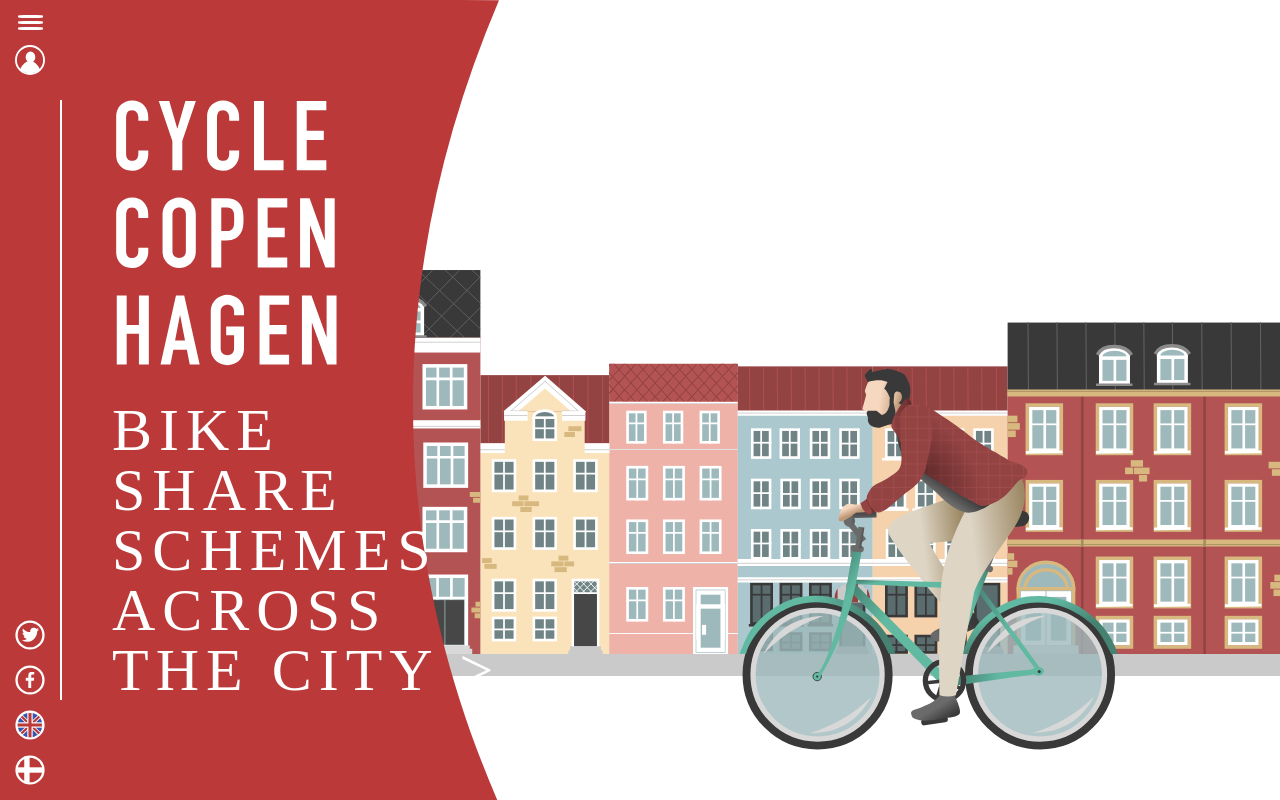
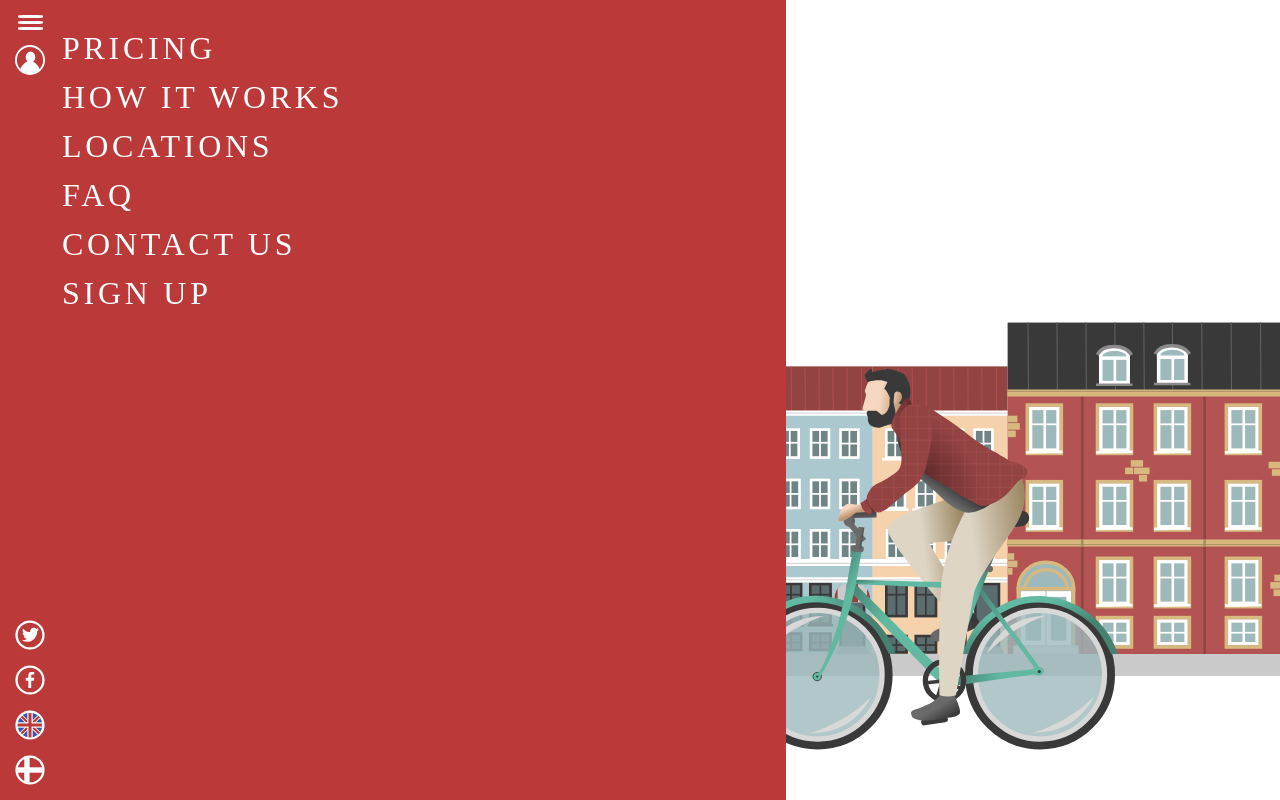
Before and after one commit to CanRaffs89/cycle-copenhagen, a plain HTML site: page index.html in a window 1280 px wide. Both pictures are taken after a click on the element 30 px from the left and 22 px from the top of the page. Shown: the top 800 px of the page. Drawn offline with Linux system fonts and the light colour scheme.

Commit message:
Added slide-out menu

```diff
--- a/index.html
+++ b/index.html
@@ -12,7 +12,7 @@
         <div class="navbar">
             <div>
                 <div class="icons-first">
-                    <div class="icon-menu" id="hamburger">
+                    <div class="icon-menu" id="hamburger" onclick="toggleActive()">
                         <div></div>
                         <div></div>
                         <div></div>
@@ -29,7 +29,7 @@
             </div>
         </div>
         <!-- Side Menu -->
-        <div class="side-menu">
+        <div id="side-menu">
             <div>
                 <a href="">pricing</a>
                 <a href="">how it works</a>
@@ -98,5 +98,6 @@
             <h2>&copy; 2020 cycle copenhagen</h2>
         </div>
     </div>
+    <script src="index.js"></script>
 </body>
 </html>
--- /dev/null
+++ b/index.js
@@ -0,0 +1,11 @@
+// Toggle side menu
+const width = screen.width;
+
+function toggleActive() {
+    if (width < 1040) {
+        document.getElementById("side-menu").classList.toggle("active-small");
+    } else {
+        // On desktops slide menu out a bit further
+        document.getElementById("side-menu").classList.toggle("active-large");
+    }
+}
--- a/scss/_navbar.scss
+++ b/scss/_navbar.scss
@@ -1,4 +1,5 @@
 .navbar {
+    z-index: 2;
     height: 60px;
     width: 100%;
     background-color: $red;
@@ -74,7 +75,6 @@
         width: 60px;
         height: 100%;
         position: absolute;
-        z-index: 1;
 
         div {
             height: 100%;
--- a/scss/_side-menu.scss
+++ b/scss/_side-menu.scss
@@ -1,9 +1,12 @@
-.side-menu {
+#side-menu {
+    z-index: 1;
     position: absolute;
     left: -2000px;
     width: 100%;
+    max-width: 786px;
     height: calc(100% - 60px);
     background-color: $red;
+    transition: .4s;
 
     div {
         height: 282px;
@@ -24,3 +27,17 @@
         }
     }
 }
+
+@media (min-width: 1040px) {
+    #side-menu {
+        height: 100%;
+    }
+}
+
+#side-menu.active-large {
+    left: 60px;
+}
+
+#side-menu.active-small {
+    left: 0px;
+}
```
Also changed, not shown: css/main.css.
